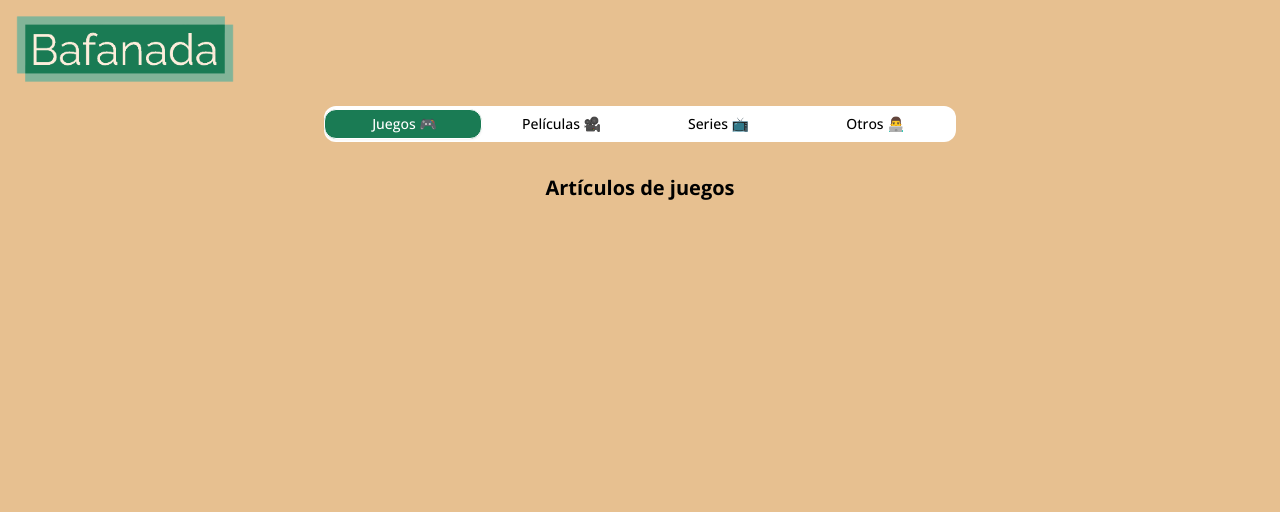
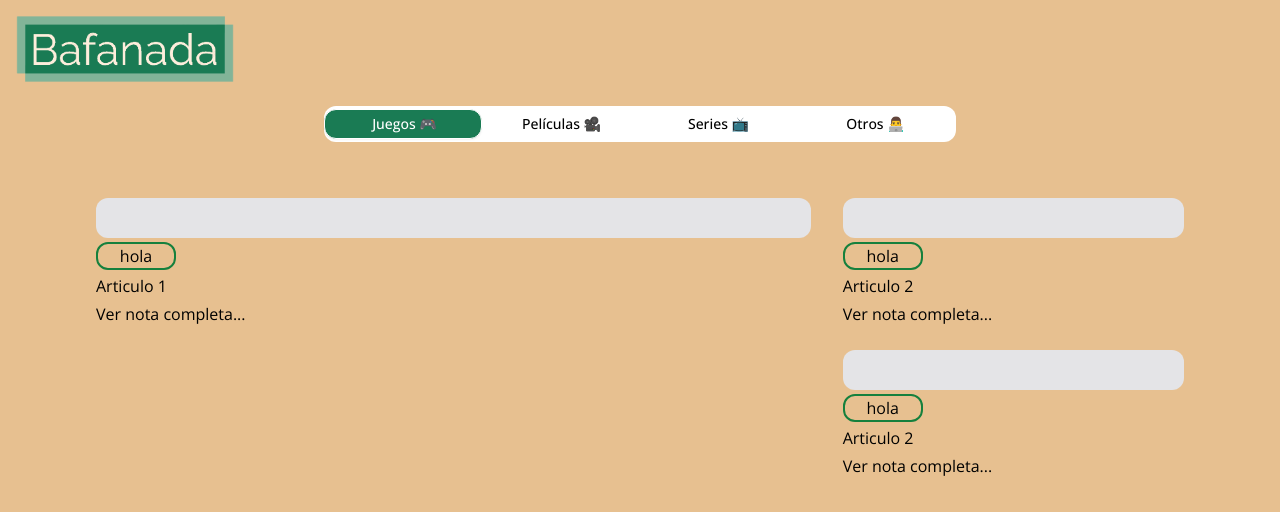
Before and after one commit to javiermartinez27/nextjs-blog, a Next.js app: page / in a window 1280 px wide. Shown: the top 512 px of the page. Built offline with nearby package versions, Linux system fonts and the light colour scheme.

Commit message:
chore: layout made

```diff
--- /dev/null
+++ b/src/components/home/ArticleMini.tsx
@@ -0,0 +1,16 @@
+type ArticleMiniProps = {
+  title: string;
+}
+
+function ArticleMini({ title }: ArticleMiniProps){
+  return (
+    <div className="flex flex-col gap-y-1 p-2 m-2">
+      <div className="bg-gray-200 rounded-xl p-2 h-10"/>
+      <div className="rounded-xl border-2 bg-transparent border-green-700 w-20 text-center">hola</div>
+      <div>{title}</div>
+      <div>Ver nota completa...</div>
+    </div>
+  )
+}
+
+export default ArticleMini;
--- a/src/components/home/CategorySlider.tsx
+++ b/src/components/home/CategorySlider.tsx
@@ -93,7 +93,7 @@ function CategorySlider({ selectedCategory, setSelectedCategory }: CategorySlide
                   selectedCategory !== option && "hover:bg-gray-200/70",
                 )}
               >
-                <p
+                <div
                   className={clsx(
                     "text-center text-sm text-examedi-black-dark",
                     "font-medium",
@@ -105,7 +105,7 @@ function CategorySlider({ selectedCategory, setSelectedCategory }: CategorySlide
                   )}
                 >
                   {categoryOptions[option as keyof typeof categoryOptions]}
-                </p>
+                </div>
               </button>
             </React.Fragment>
           ))}
--- a/src/components/home/GamesArticles.tsx
+++ b/src/components/home/GamesArticles.tsx
@@ -1,9 +1,20 @@
 import React from "react";
+import ArticleMini from "@/components/home/ArticleMini";
 
 function GamesArticles() {
   return (
     <div>
-      <p className="text-xl font-bold p-2">Artículos de juegos</p>
+      <div className="w-full grid lg:grid-cols-3">
+        <div className="lg:col-span-2">
+          <ArticleMini title={"Articulo 1"}/>
+        </div>
+        <div className="grid-span-1 selection:flex flex-col">
+          <div className="col-span-1">
+            <ArticleMini title={"Articulo 2"}/>
+            <ArticleMini title={"Articulo 2"}/>
+          </div>
+        </div>
+      </div>
     </div>
   )
 }
--- /dev/null
+++ b/src/constants/articles/games/silent-hill.ts
@@ -0,0 +1,19 @@
+const SILENT_HILL_2 = {
+  title: 'Silent Hill 2 – El terror y la tristeza',
+  subtitle: 'El tan proclamado mejor juego de terror de la historia: Silent Hill 2. Veamos cómo genera miedo y busca ir más allá de este.',
+  link: '/games/silent-hill-2-el-terror-y-la-tristeza',
+  p1: {
+    ph1: "¿Cuál fue el momento más triste en tu vida? Quizás perdiste a alguien muy cercan@ a ti, o cometiste un error imposible de enmendar. Tal vez estuviste (o estás) tan perdid@, que no tienes ni una idea de cómo avanzar con tu vida. ¿Sentiste también miedo en ese momento?",
+    ph2: "Esto es lo que Silent Hill 2 toma como punto de partida, con el protagonista, James, recibiendo un recordatorio de su mayor tristeza; una carta de su esposa muerta, diciendo que lo espera en Silent Hill. Como es sabido, aquí el terror lo estará esperando en cada esquina, pero, ¿qué nos hace sentir miedo? ¿Lo desconocido? Esto puede venir de muchas formas…",
+    img1: "/img/articles/games/silentHill2/SilentHill2_1.webp",
+  },
+  p2: {
+    ph1: "El juego hace todo lo posible para que cada paso que demos esté lleno de dudas y temor. Sin ir demasiado lejos, solo el punto de partida de la historia nos deja con una sensación extraña, como obligándonos a preguntarnos dónde nos estamos metiendo. Pero, sin dudas, “físicamente” es la niebla la que nos llega de temor y dudas.",
+    ph2: "Y es que esta niebla no deja ver nada. Cualquier cosa que esté a más de dos metros del personaje será prácticamente invisible, y sólo sabremos que hay algo que temer con el sonido de nuestra radio. Radio que, por más horrible que sea su sonido, será lo único que nos hará sentir seguros. Exceptuando una cosa…",
+    img1: "/img/articles/games/silentHill2/SilentHill2_2.webp",
+    ph3: "Otro aspecto muy trabajado para sacarte de la seguridad es el aspecto técnico, con la cámara y el control del personaje. En todo momento la cámara peleará contigo; por más que puedas centrarla detrás de James, esta luchará por ponerse en ángulos incómodos que dificulten tu visión y eviten que puedas ver con claridad.",
+    ph4: "Para poner la guinda a la torta, el apartado visual es excelente, y aguanta por más que sea un juego de 2001. Se aprovecha de no tener gráficos hiperrealistas, y difumina todos los diseños, ya sea de enemigos o del escenario, de manera que nunca nos sintamos seguro con lo que estamos mirando."
+  },
+};
+
+export default SILENT_HILL_2;
--- a/src/pages/index.tsx
+++ b/src/pages/index.tsx
@@ -21,7 +21,7 @@ export default function Home() {
         alt="Bafanada logo"
       />
       <CategorySlider selectedCategory={selectedCategory} setSelectedCategory={setSelectedCategory} />
-      <section className="flex justify-center py-4">
+      <section className="px-20 py-8">
         {selectedCategory === "games" && (
           <GamesArticles/>
         )}
```
Also changed, not shown: src/images/articles/games/silentHill2/SilentHill2_1.webp (added), src/images/articles/games/silentHill2/SilentHill2_2.webp (added).
